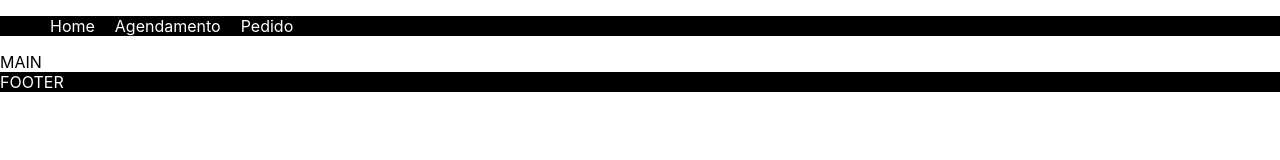
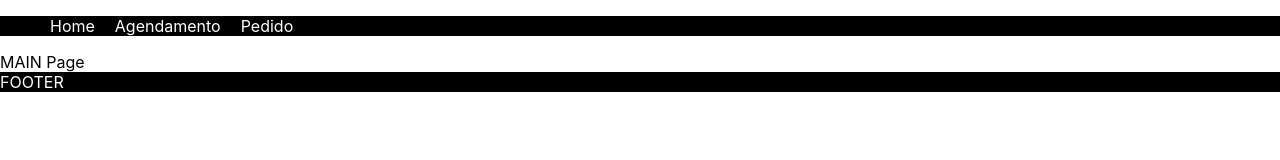
Before and after one commit to pauloricardoz/hackathon-ambev, a React (Create React App) app: page / in a window 1280 px wide. Shown: the top 160 px of the page. Built offline with nearby package versions, Linux system fonts and the light colour scheme.

Commit message:
PR inicial da Main

```diff
--- a/src/pages/main.js
+++ b/src/pages/main.js
@@ -1,7 +1,7 @@
 import React from 'react';
 
 const Main = () => {
-  return <main>MAIN</main>;
+  return <main>MAIN Page</main>;
 };
 
 export default Main;
```
Also changed, not shown: 2 other files (tests, documents, lock files or other folders).
